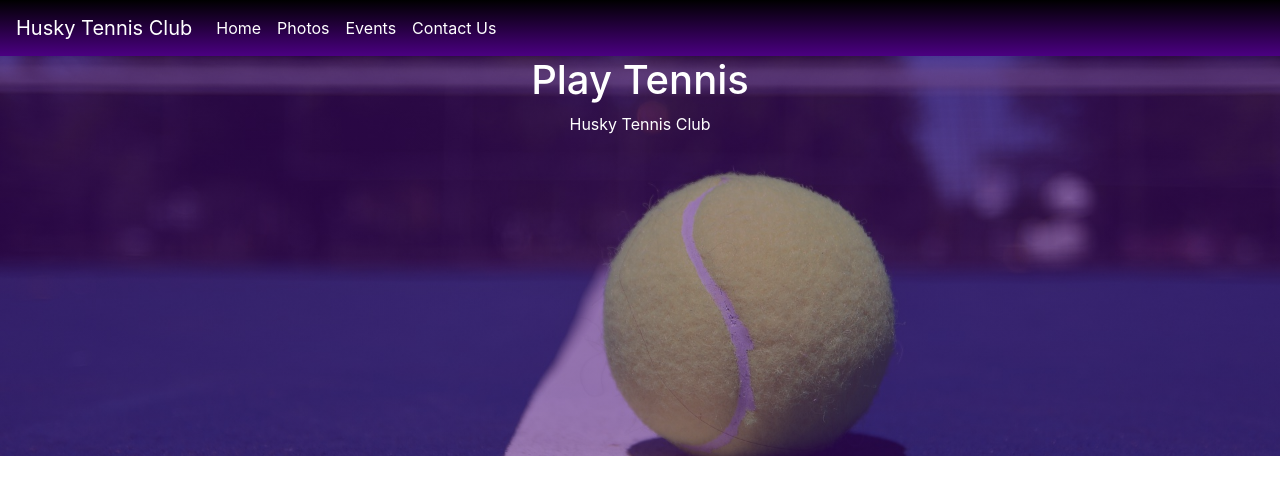
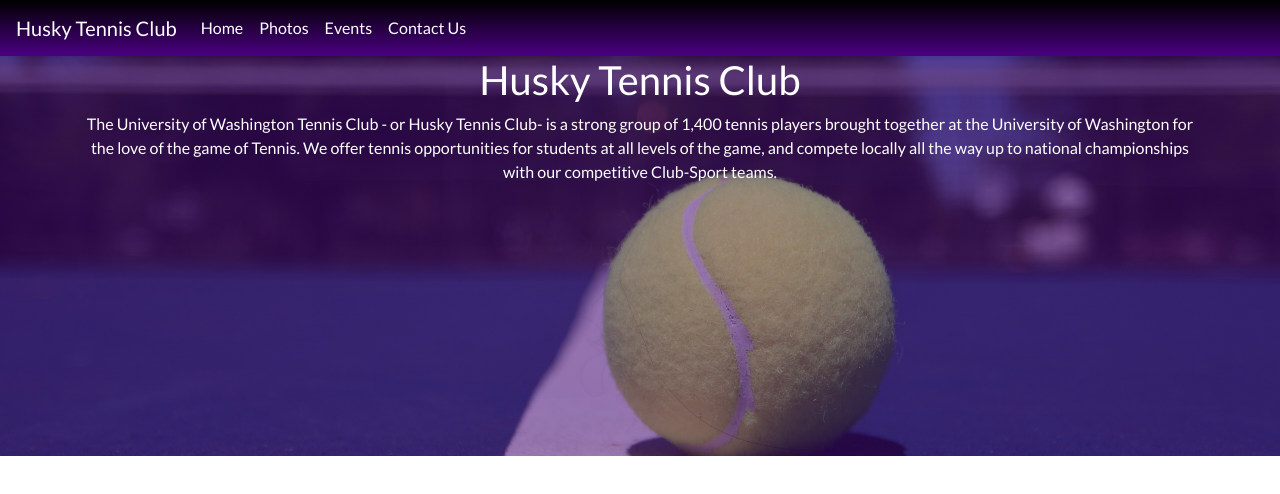
Before and after one commit to kevink97/htc-website, a plain HTML site: page index.html in a window 1280 px wide. Drawn offline with nearby package versions, Linux system fonts and the light colour scheme.

Commit message:
fix description

```diff
--- a/css/index.css
+++ b/css/index.css
@@ -1,3 +1,8 @@
+* {
+    font-family: 'Lato','Open Sans', sans-serif, -apple-system, BlinkMacSystemFont, 'Segoe UI', Roboto, Oxygen, Ubuntu, Cantarell, 'Helvetica Neue', sans-serif
+}
+
+/* TODO: make fixed at top */
 nav {
     background: black;
     background: linear-gradient(black, indigo);
--- a/index.html
+++ b/index.html
@@ -7,6 +7,7 @@
     <link rel="stylesheet" href="css/index.css">
     <link rel="stylesheet"
     href="https://maxcdn.bootstrapcdn.com/bootstrap/4.0.0/css/bootstrap.min.css" integrity="sha384-Gn5384xqQ1aoWXA+058RXPxPg6fy4IWvTNh0E263XmFcJlSAwiGgFAW/dAiS6JXm" crossorigin="anonymous">
+    <link href="https://fonts.googleapis.com/css?family=Lato|Open+Sans:400,600" rel="stylesheet">
     <title>Husky Tennis Club</title>
 </head>
 <body>
@@ -34,8 +35,8 @@
     </nav>
     <header>
             <div class="container text-center text-white">
-                <h1>Play Tennis</h1>
-                <p>Husky Tennis Club</p>
+                <h1>Husky Tennis Club</h1>
+                <p>The University of Washington Tennis Club - or Husky Tennis Club- is a strong group of 1,400 tennis players brought together at the University of Washington for the love of the game of Tennis. We offer tennis opportunities for students at all levels of the game, and compete locally all the way up to national championships with our competitive Club-Sport teams.</p>
             </div>
     </header>
     <!-- <div class="jumbotron jumbotron-fluid" >
```
